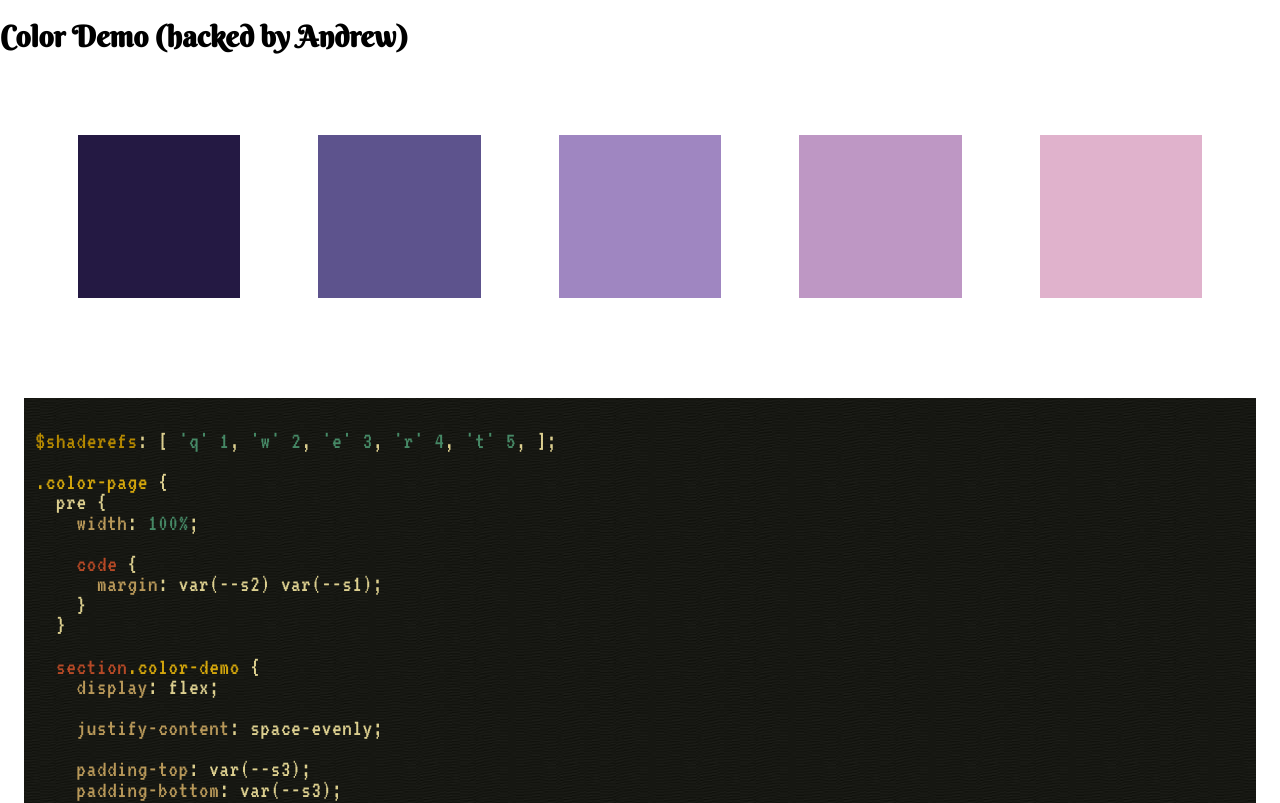
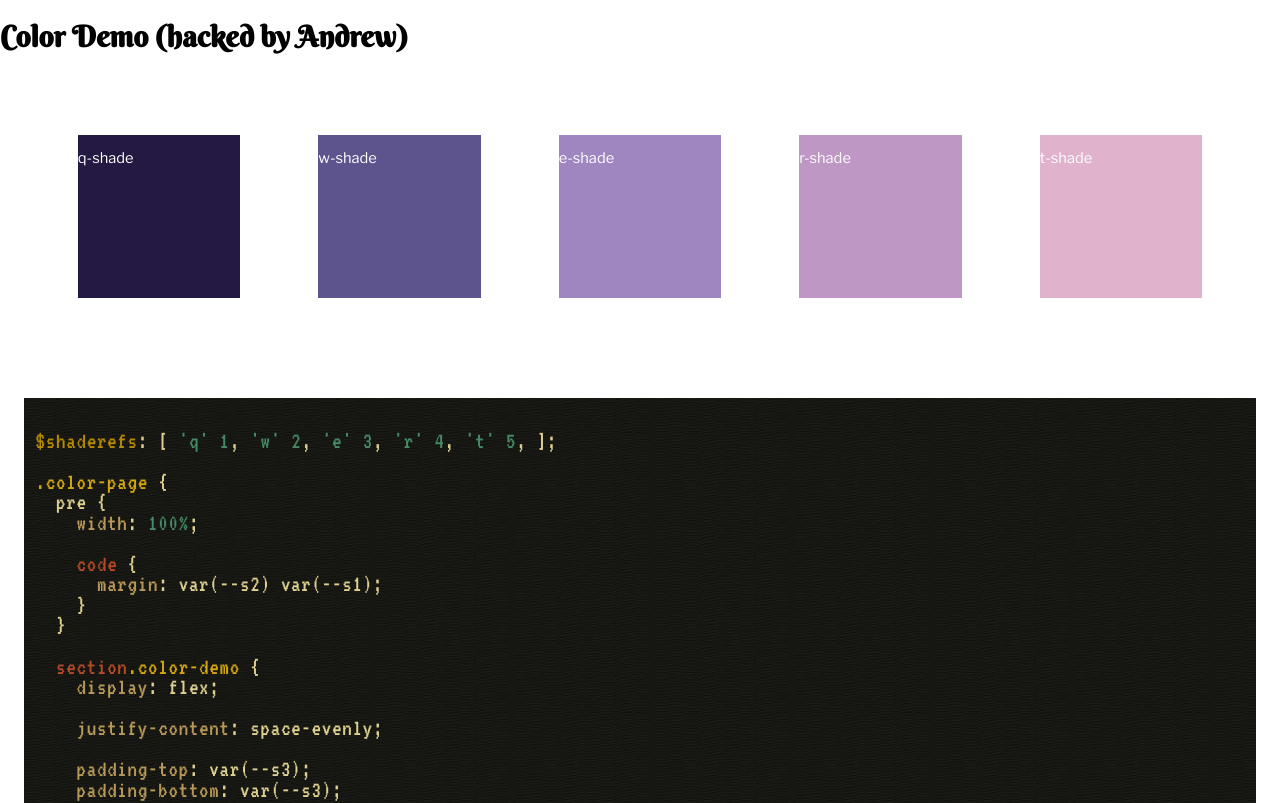
Before and after one commit to arthropodSeven/itcss, a Next.js app: page /color in a window 1280 px wide. Shown: the top 803 px of the page. Built offline with nearby package versions, Linux system fonts and the light colour scheme; a web font is replaced by a local one.

Commit message:
add text annotations for color blocks

```diff
--- a/pages/color.js
+++ b/pages/color.js
@@ -10,8 +10,10 @@ const ColorPage = () => (
     <h1>{'Color Demo (hacked by Andrew)'}</h1>
 
     <section className="color-demo">
-      {new Array(5).fill(null).map((_, idx) => (
-        <div key={`color-demo-${idx}`} />
+      {['q', 'w', 'e', 'r', 't'].map((shadeIdx, idx) => (
+        <div key={`color-demo-${shadeIdx}`}>
+          <p>{`${shadeIdx}-shade`}</p>
+        </div>
       ))}
     </section>
 
```
